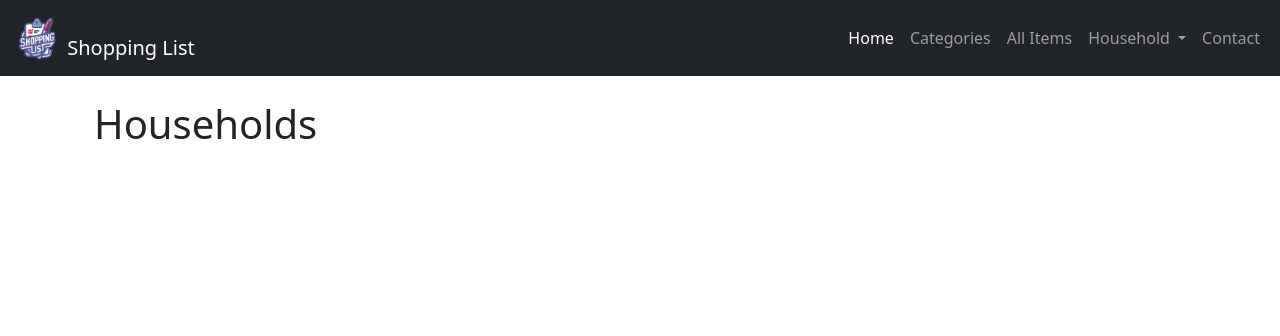
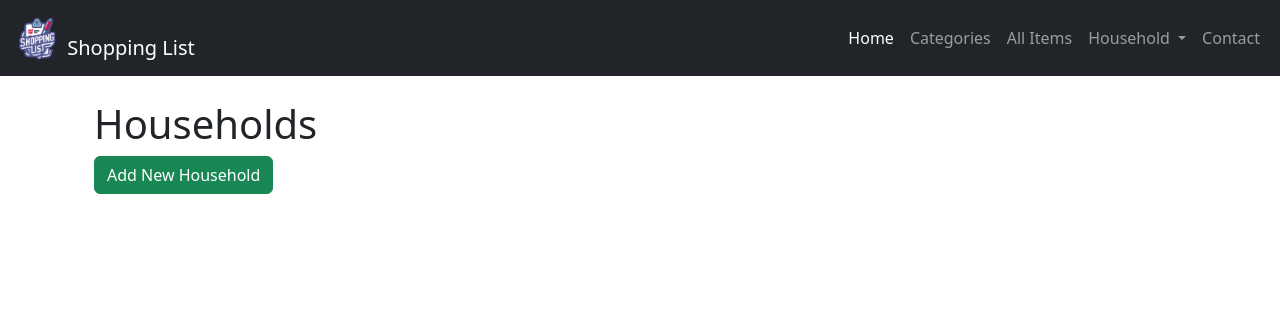
Before and after one commit to pgustafs/shopping_list, a Django app: page /households/ in a window 1280 px wide. Shown: the top 336 px of the page. Run offline with Django 5.2, Linux system fonts and the light colour scheme; data that the repository does not hold is empty; some libraries are stand-ins or nearby versions.

Commit message:
added add_household view

```diff
--- a/base/shopping_list/templates/shopping_list/base.html
+++ b/base/shopping_list/templates/shopping_list/base.html
@@ -41,7 +41,7 @@
                             {% for household in households %}
                             <li><a class="dropdown-item" href="{% url 'household_detail' household.slug %}">{{ household.name }}</a></li>
                             {% endfor %}
-                            <li><a class="dropdown-item" href="#">Basic</a></li>
+                            <li><a class="dropdown-item" href="{% url 'add_household' %}">Add Household</a></li>
                         </ul>
                     </li>
                     <li class="nav-item">
--- a/base/shopping_list/templates/shopping_list/households.html
+++ b/base/shopping_list/templates/shopping_list/households.html
@@ -1,13 +1,21 @@
-<!-- myapp/templates/myapp/households.html -->
+<!-- shopping_list/templates/shopping_list/households.html -->
 {% extends 'shopping_list/base.html' %}
 
 {% block content %}
-<div class="container">
+<div class="container mt-4">
     <h1>Households</h1>
-    <ul>
+    <a href="{% url 'add_household' %}" class="btn btn-success mb-3">Add New Household</a>
+    <div class="row row-cols-1 row-cols-md-2 g-4">
         {% for household in households %}
-        <li><a href="{% url 'household_detail' household.slug %}">{{ household.name }}</a></li>
+        <div class="col">
+            <div class="card h-100">
+                <div class="card-body">
+                    <h5 class="card-title">{{ household.name }}</h5>
+                    <a href="{% url 'household_detail' household.slug %}" class="btn btn-primary mt-2">View Details</a>
+                </div>
+            </div>
+        </div>
         {% endfor %}
-    </ul>
+    </div>
 </div>
 {% endblock %}
--- a/base/shopping_list/urls.py
+++ b/base/shopping_list/urls.py
@@ -4,6 +4,7 @@ from . import views
 urlpatterns = [
     path('', views.index, name='index'),
     #path('add_idem/', views.add_item, name='add_item'),
+    path('add-household/', views.add_household, name='add_household'),
     path('households/', views.household_list, name='household_list'),
     path('household/<slug:slug>/', views.household_detail, name='household_detail'),
     path('household/<slug:slug>/add-item/', views.add_item, name='add_item'),
--- a/base/shopping_list/views.py
+++ b/base/shopping_list/views.py
@@ -1,11 +1,21 @@
 from django.shortcuts import render, redirect, get_object_or_404, redirect
 from .models import Household, Category, Item, HouseholdItem
-from .forms import ItemForm, CategoryForm, HouseholdItemForm
+from .forms import ItemForm, CategoryForm, HouseholdItemForm, HouseholdForm
 
 # Create your views here.
 
 def index(request):
     return render(request, 'shopping_list/index.html')
+
+def add_household(request):
+    if request.method == 'POST':
+        form = HouseholdForm(request.POST)
+        if form.is_valid():
+            form.save()
+            return redirect('household_list')
+    else:
+        form = HouseholdForm()
+    return render(request, 'shopping_list/add_household.html', {'form': form})
 
 def household_list(request):
     households = Household.objects.all()
```
Also changed, not shown: base/shopping_list/forms.py (+6 -1 lines), base/shopping_list/templates/shopping_list/add_household.html (added, +14 -0 lines).
